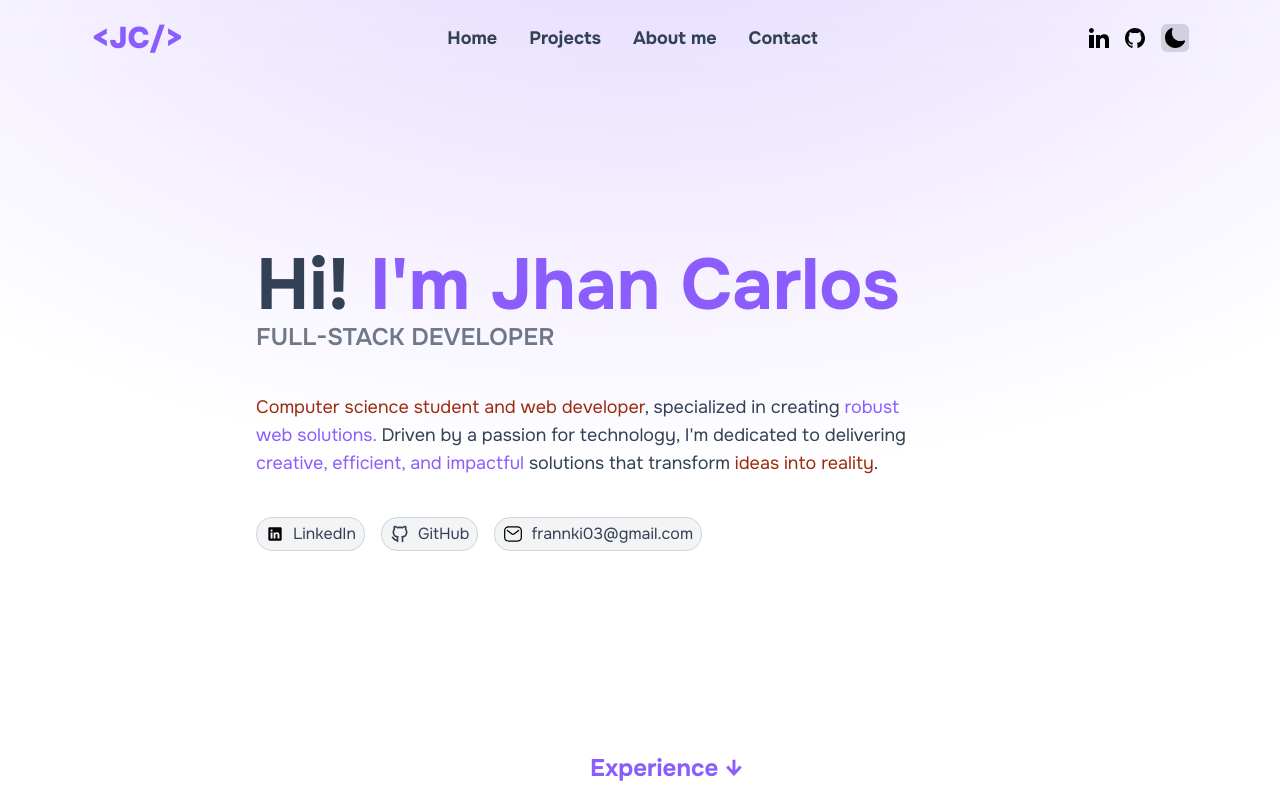
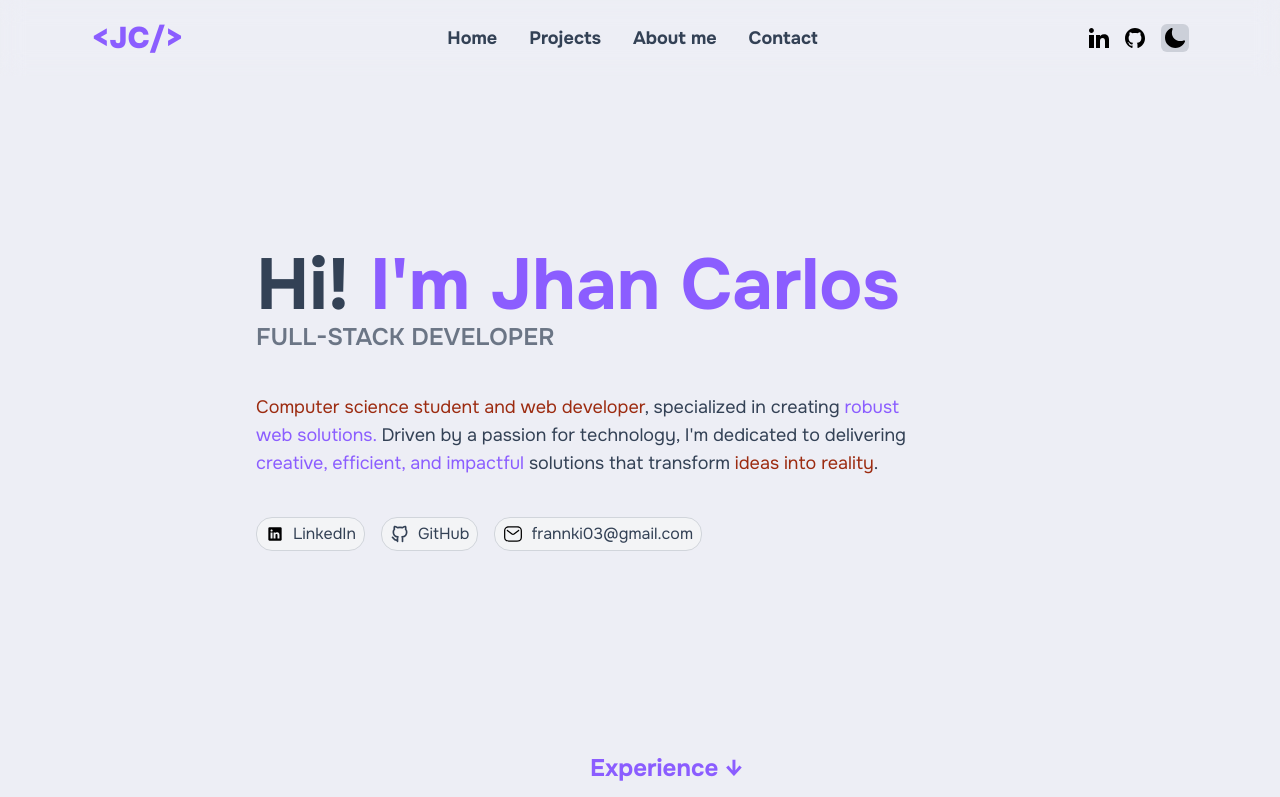
Before and after one commit to FrankiNarvaez/my-page-astro, an Astro site: page / in a window 1280 px wide. Shown: the top 797 px of the page. Built offline with nearby package versions, Linux system fonts and the light colour scheme; Astro itself is replaced by a stand-in of ours; no server answers.

```diff
--- a/src/layouts/Layout.astro
+++ b/src/layouts/Layout.astro
@@ -24,8 +24,7 @@
 
 		<link rel="stylesheet" href="https://cdnjs.cloudflare.com/ajax/libs/font-awesome/6.3.0/css/all.min.css">
 	</head>
-	<body class="bg-white dark:bg-black-color">
-    <div class="absolute top-0 z-[-2] h-screen w-full bg-dark-50 dark:bg-dark-950 bg-[radial-gradient(ellipse_80%_80%_at_50%_-20%,rgba(139,93,255,0.25),rgba(255,255,255,0))]"></div>
+  <body class="bg-[#EDEEF5] dark:bg-[#0C0D13]">
     <Navbar />
 		<slot />
     <Footer />
```
